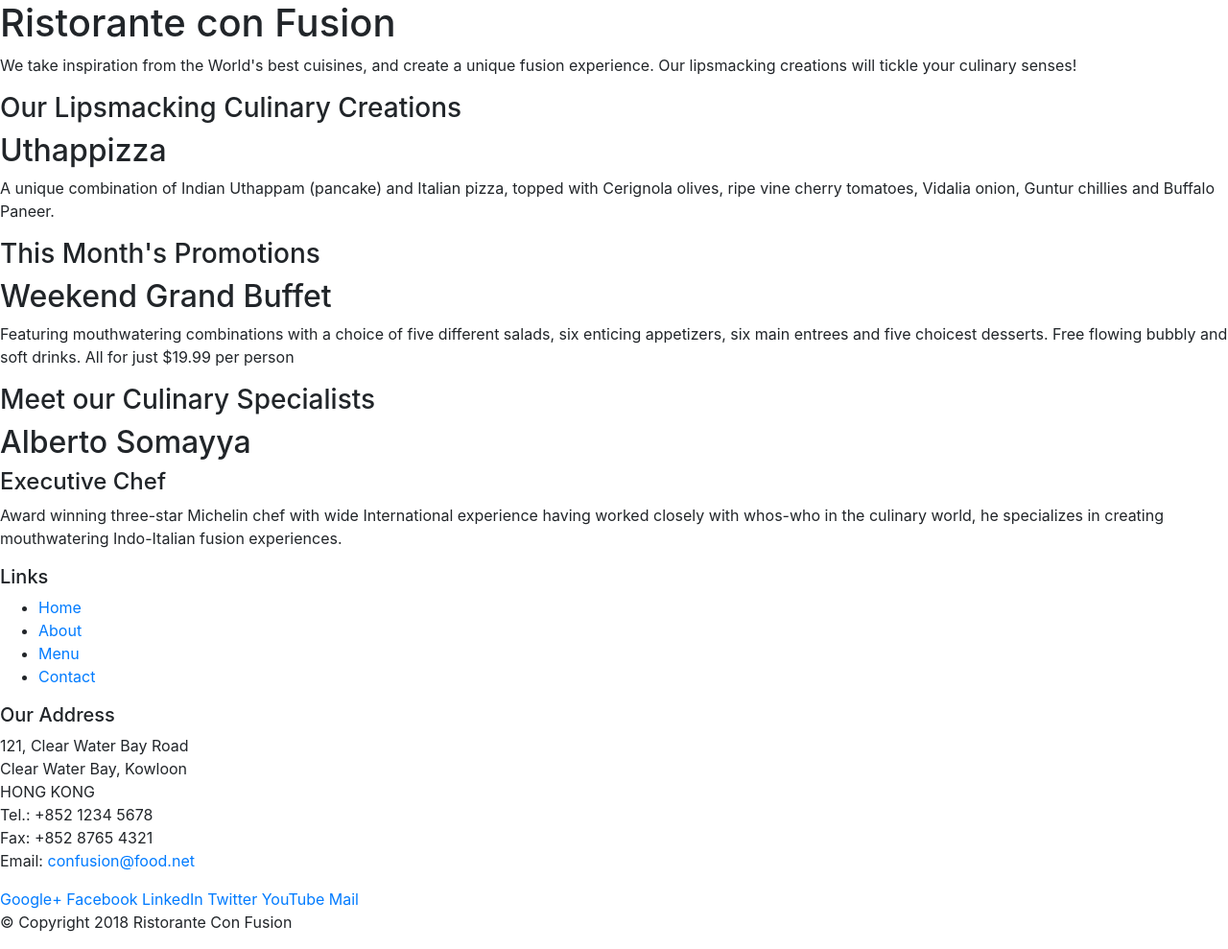
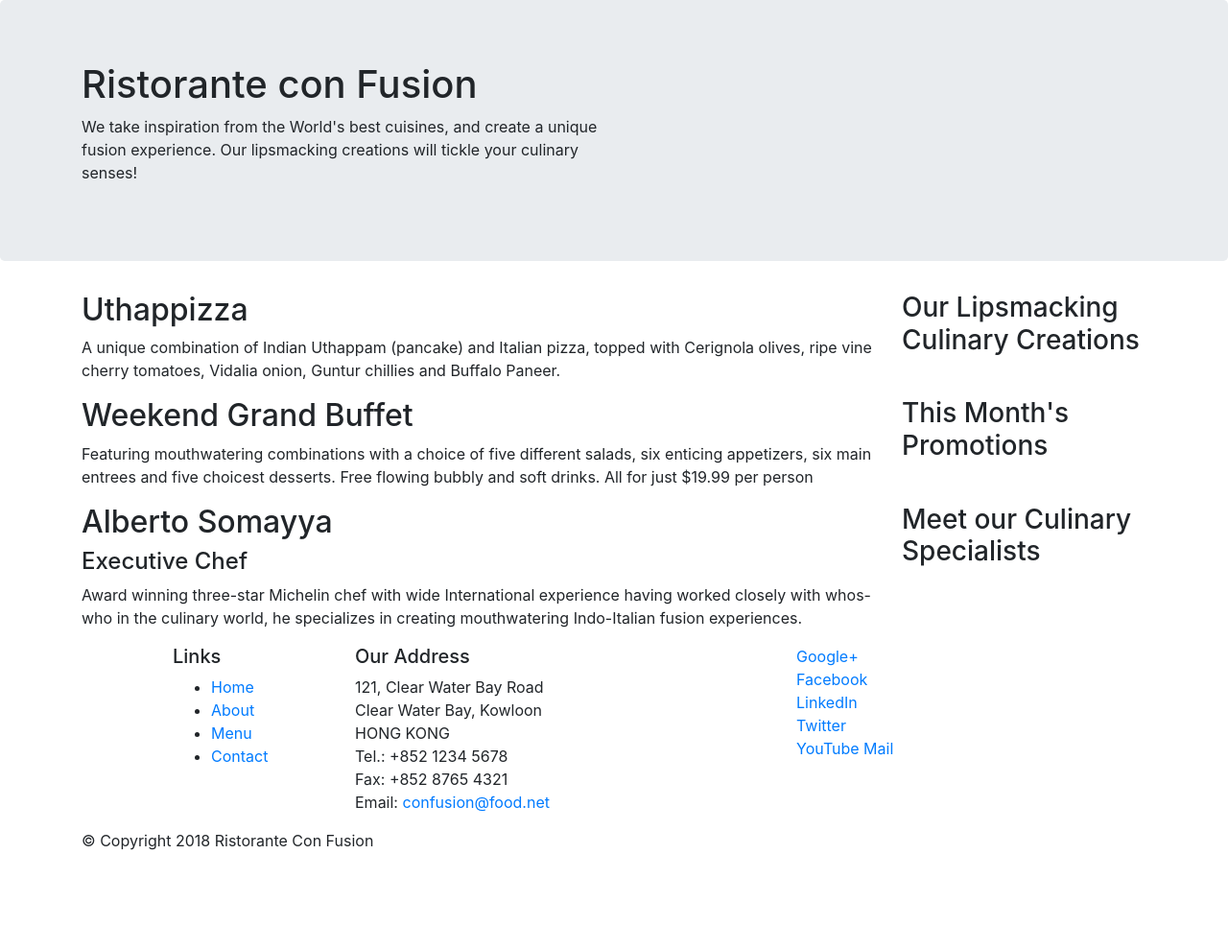
Before and after one commit to Sashankr/Bootstrap-Practice-Coursera, a website: page index.html in a window 1280 px wide. Shown: the whole page at 96% size. After the commit the page ends 904 px from the top, so only its background shows below. Drawn offline with nearby package versions, Linux system fonts and the light colour scheme.

Commit message:
Bootstrap Grid Part 1

```diff
--- a/index.html
+++ b/index.html
@@ -14,46 +14,46 @@
 
 <body>
 
-    <header>
-        <div>
-            <div>
-                <div>
+    <header class="jumbotron">
+        <div class="container">
+            <div class="row">
+                <div class="col-12 col-sm-6">
                     <h1>Ristorante con Fusion</h1>
                     <p>We take inspiration from the World's best cuisines, and create a unique fusion experience. Our lipsmacking creations will tickle your culinary senses!</p>
                 </div>
-                <div>
+                <div class="col-12 col-sm">
                 </div>
             </div>
         </div>
     </header>
 
-    <div>
-        <div>
-            <div>
+    <div class="container">
+        <div class="row">
+            <div class="col-12 col-sm-4 order-sm-last col-md-3">
                 <h3>Our Lipsmacking Culinary Creations</h3>
             </div>
-            <div>
+            <div class="col col-sm order-sm-first col-md">
                 <h2>Uthappizza</h2>
                 <p>A unique combination of Indian Uthappam (pancake) and Italian pizza, topped with Cerignola olives, ripe vine cherry tomatoes, Vidalia onion, Guntur chillies and Buffalo Paneer.</p>
             </div>
         </div>
 
 
-        <div>
-            <div>
+        <div class="row">
+            <div class="col-12 col-sm-4 order-sm-last col-md-3">
                 <h3>This Month's Promotions</h3>
             </div>
-            <div>
+            <div class="col col-sm order-sm-first col-md">
                 <h2>Weekend Grand Buffet</h2>
                 <p>Featuring mouthwatering combinations with a choice of five different salads, six enticing appetizers, six main entrees and five choicest desserts. Free flowing bubbly and soft drinks. All for just $19.99 per person </p>
             </div>
         </div>
 
-        <div>
-            <div>
+        <div class="row">
+            <div class="col-12 col-sm-4 order-sm-last col-md-3">
                 <h3>Meet our Culinary Specialists</h3>
             </div>
-            <div>
+            <div class="col col-sm order-sm-first col-md">
                 <h2>Alberto Somayya</h2>
                 <h4>Executive Chef</h4>
                 <p>Award winning three-star Michelin chef with wide International experience having worked closely with whos-who in the culinary world, he specializes in creating mouthwatering Indo-Italian fusion experiences. </p>
@@ -62,9 +62,9 @@
     </div>
 
     <footer>
-        <div>
-            <div>
-                <div>
+        <div class="container">
+            <div class="row">
+                <div class="col-4 offset-1 col-sm-2">
                     <h5>Links</h5>
                     <ul>
                         <li><a href="#">Home</a></li>
@@ -73,7 +73,7 @@
                         <li><a href="#">Contact</a></li>
                     </ul>
                 </div>
-                <div>
+                <div class="col-7 col-sm-5">
                     <h5>Our Address</h5>
                     <address>
 		              121, Clear Water Bay Road<br>
@@ -84,8 +84,8 @@
 		              Email: <a href="mailto:confusion@food.net">confusion@food.net</a>
 		           </address>
                 </div>
-                <div>
-                    <div>
+                <div class="row">
+                    <div class="col-12 col-sm-4">
                         <a href="http://google.com/+">Google+</a>
                         <a href="http://www.facebook.com/profile.php?id=">Facebook</a>
                         <a href="http://www.linkedin.com/in/">LinkedIn</a>
@@ -95,8 +95,8 @@
                     </div>
                 </div>
            </div>
-           <div>
-                <div>
+           <div class="row">
+                <div class="col-auto">
                     <p>© Copyright 2018 Ristorante Con Fusion</p>
                 </div>
            </div>
```
